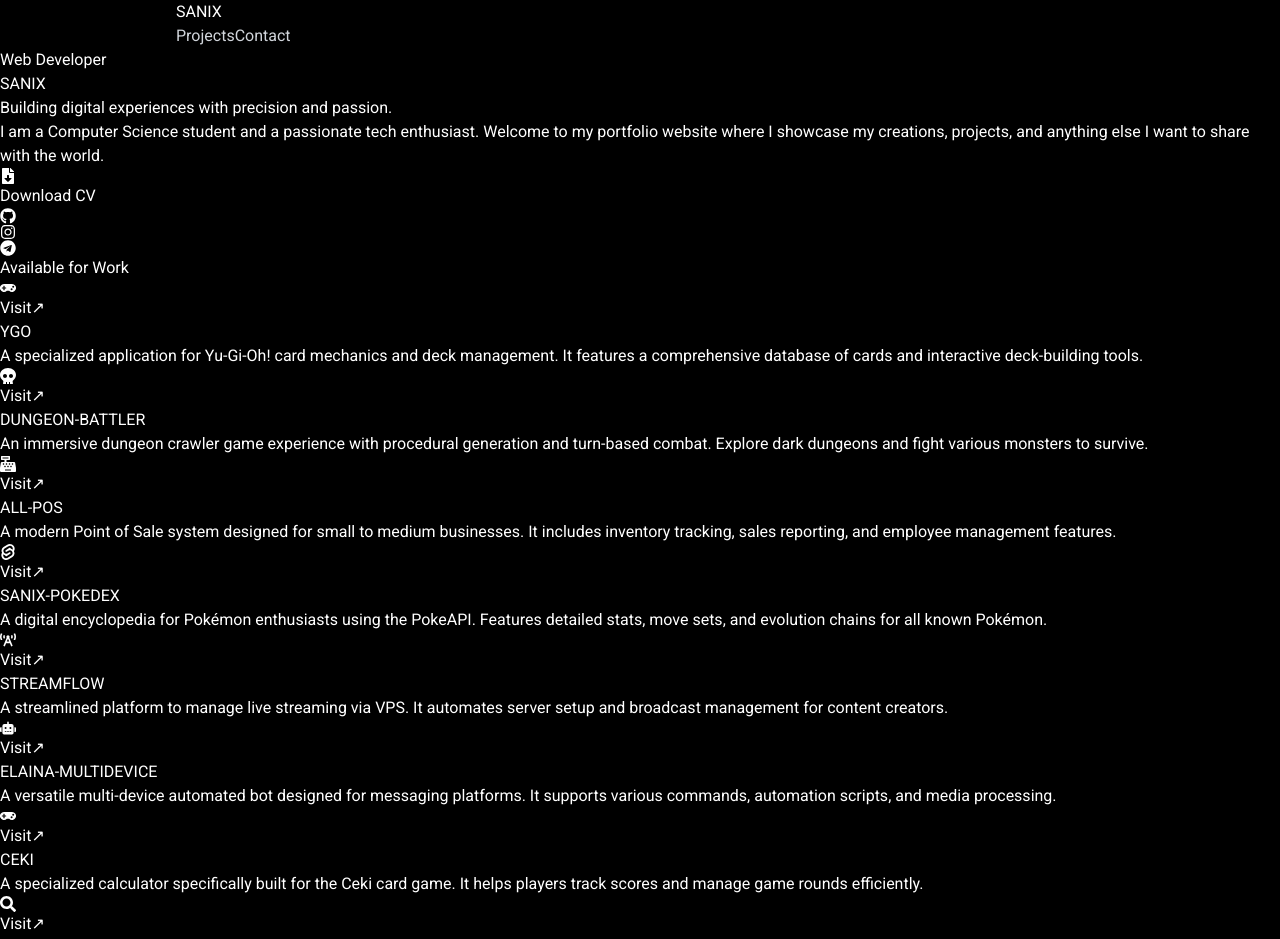
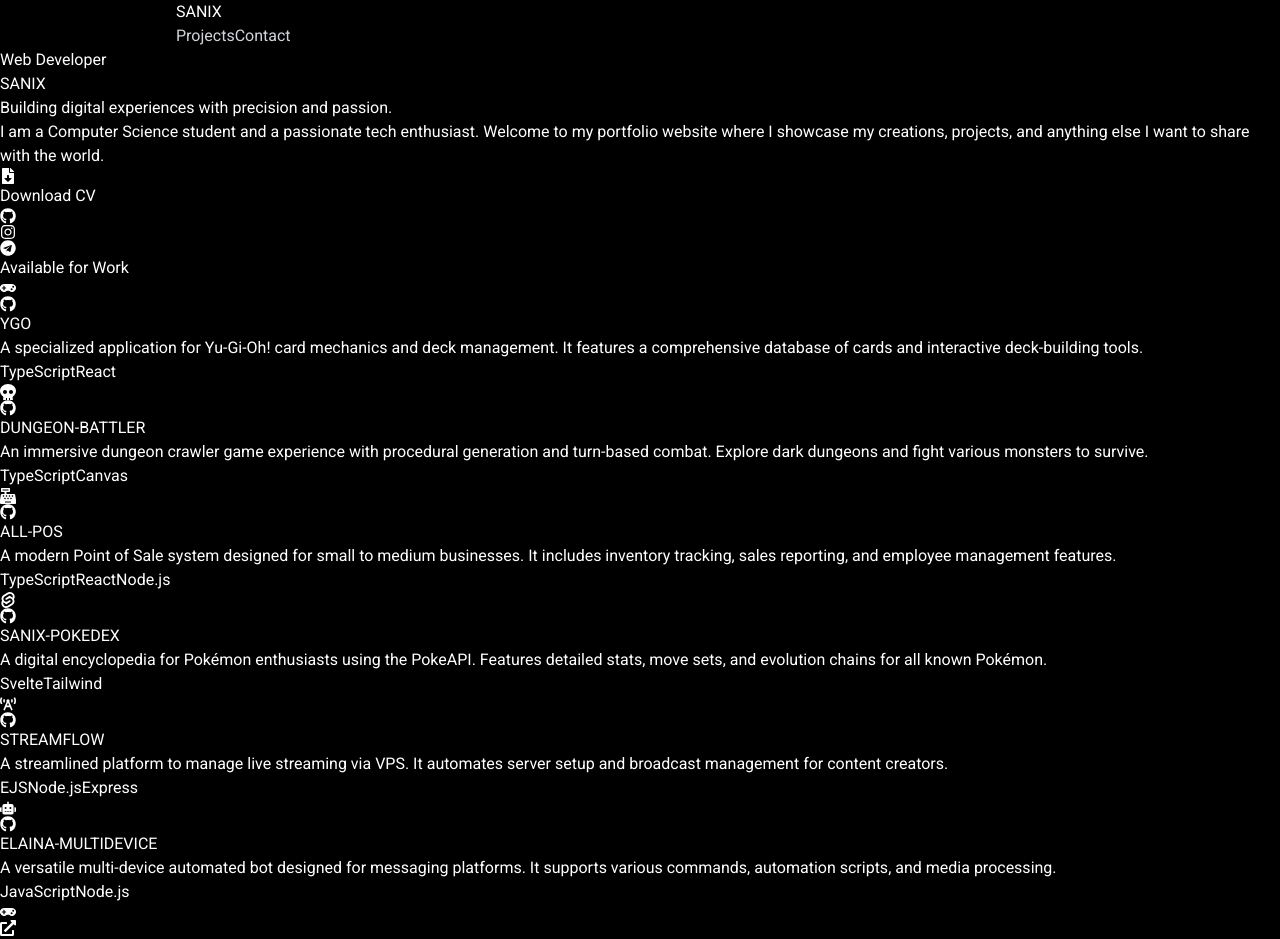
Before and after one commit to fatuhsa/sanixporto, a React (Vite) app: page / in a window 1280 px wide. Shown: the top 939 px of the page. Built offline with nearby package versions, Linux system fonts and the light colour scheme.

Commit message:
feat: enhance project cards with tech tags and links

```diff
--- a/src/components/ProjectCard.jsx
+++ b/src/components/ProjectCard.jsx
@@ -1,3 +1,4 @@
+import { FaGithub, FaExternalLinkAlt } from "react-icons/fa";
 import BentoCard from "./BentoCard";
 
 export default function ProjectCard({ project }) {
@@ -6,18 +7,50 @@
 
   return (
     <BentoCard className={`${spanClass} flex flex-col justify-between group`}>
-      <div className="flex justify-between items-start">
+      <div className="flex justify-between items-start mb-4">
         <div className="p-3 bg-zinc-800 rounded-2xl group-hover:bg-zinc-700 transition-colors">
           <Icon className="text-2xl" />
         </div>
-        <a href={project.link} target="_blank" className="text-zinc-500 hover:text-white transition-colors">
-           <span className="sr-only">Visit</span>
-           ↗
-        </a>
+        <div className="flex gap-3">
+          {project.sourceUrl && project.sourceUrl !== "#" && (
+            <a
+              href={project.sourceUrl}
+              target="_blank"
+              rel="noopener noreferrer"
+              className="text-zinc-500 hover:text-white transition-colors"
+              title="View Source"
+            >
+              <FaGithub className="text-xl" />
+            </a>
+          )}
+          {project.liveUrl && project.liveUrl !== "#" && (
+            <a
+              href={project.liveUrl}
+              target="_blank"
+              rel="noopener noreferrer"
+              className="text-zinc-500 hover:text-white transition-colors"
+              title="Live Demo"
+            >
+              <FaExternalLinkAlt className="text-lg" />
+            </a>
+          )}
+        </div>
       </div>
-      <div>
-        <h3 className="text-xl font-semibold mb-1">{project.title}</h3>
-        <p className="text-zinc-400 text-sm line-clamp-2">{project.description}</p>
+
+      <div className="flex-grow">
+        <h3 className="text-xl font-semibold mb-2">{project.title}</h3>
+        <p className="text-zinc-400 text-sm line-clamp-3 mb-4">{project.description}</p>
+      </div>
+
+      <div className="flex flex-wrap gap-2 mt-auto">
+        {project.techStack?.map((tech) => (
+          <span
+            key={tech}
+            className="px-2 py-1 text-[10px] font-bold uppercase tracking-wider bg-zinc-800 text-zinc-400 rounded-md border border-zinc-700/50"
+          >
+            {tech}
+          </span>
+        ))}
       </div>
     </BentoCard>
   );
```
